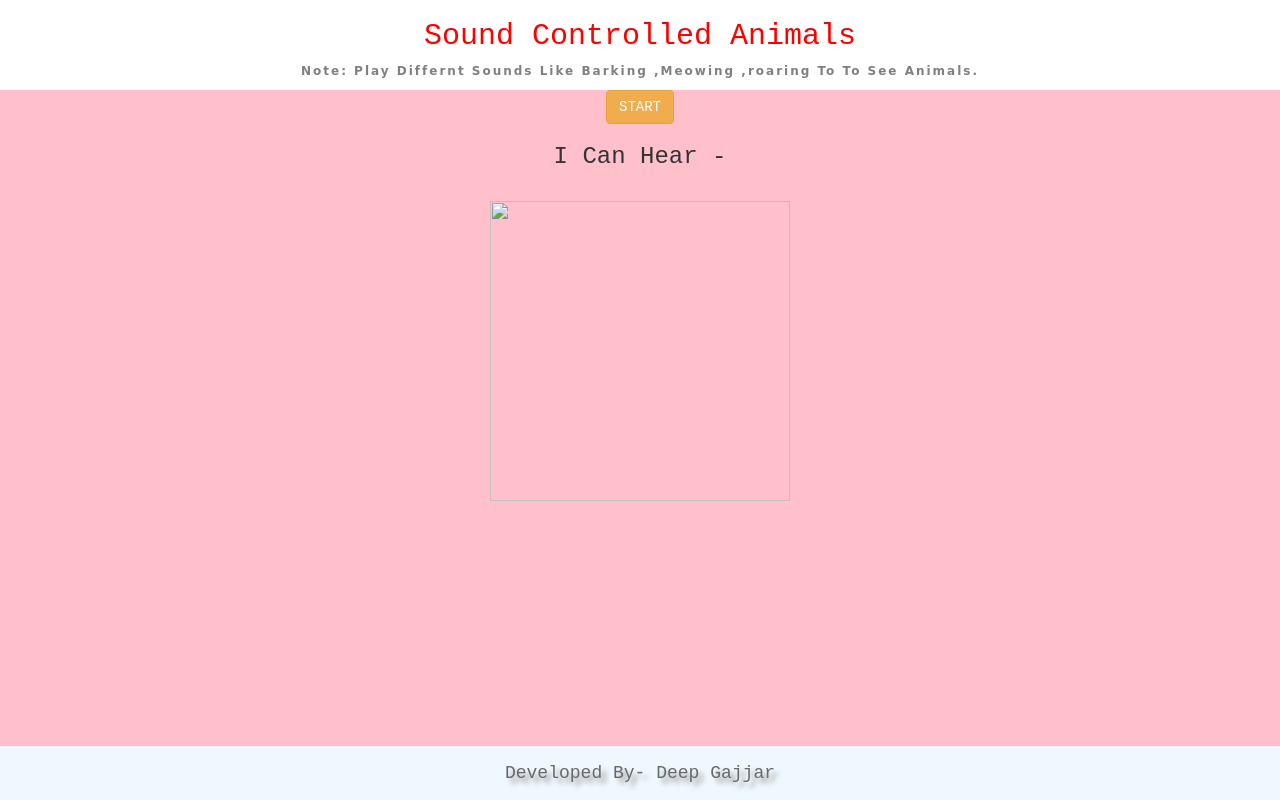
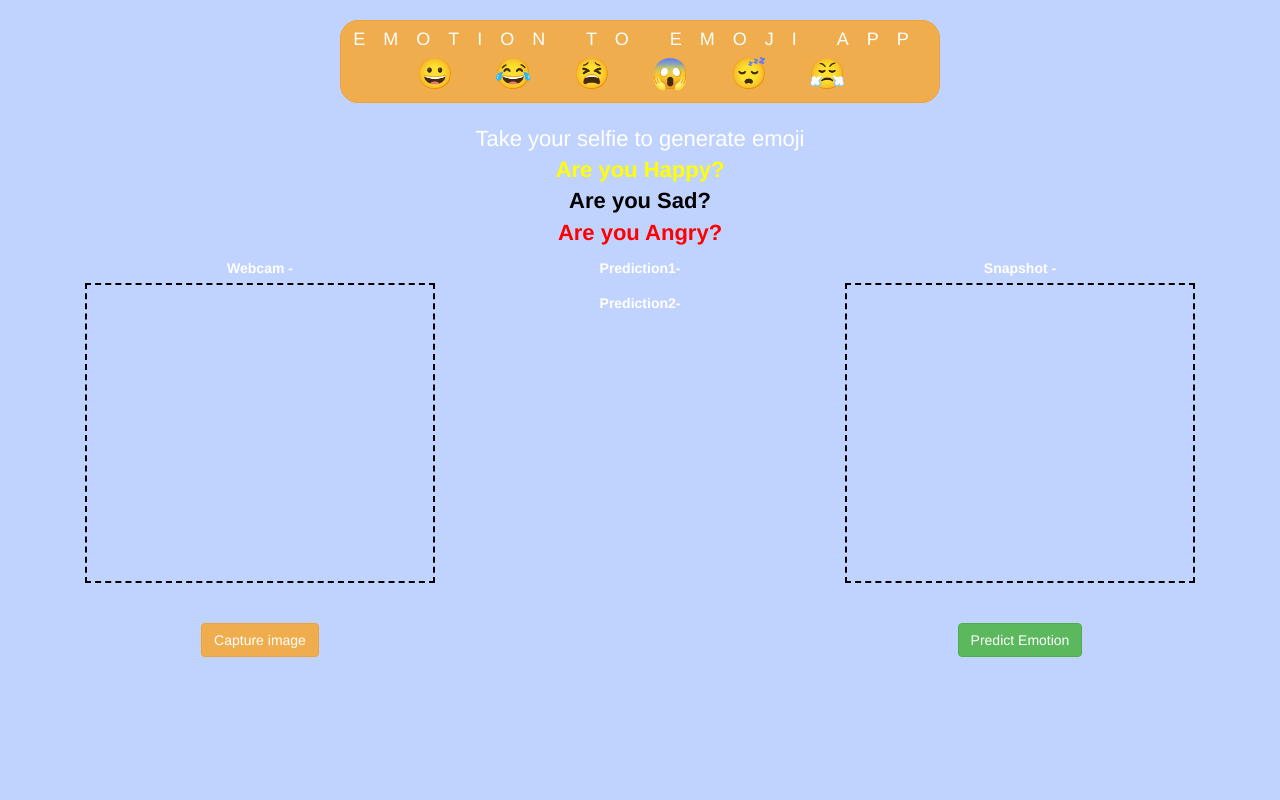
Before and after one commit to DeepGajjar7/emotion-to-emoji, a plain HTML site: page index.html in a window 1280 px wide. Drawn offline with nearby package versions, Linux system fonts and the light colour scheme; a script that the page names is missing.

Commit message:
Add files via upload

```diff
--- a/index.html
+++ b/index.html
@@ -1,36 +1,74 @@
 
 <html>
   <head>
-    <title>Sound Identification Web App</title>
+    <title>Emotion To Emoji</title>
     <meta name="viewport" content="width=device-width, initial-scale=1.0">
     <link rel="stylesheet" href="https://maxcdn.bootstrapcdn.com/bootstrap/3.4.0/css/bootstrap.min.css">
     <script src="https://ajax.googleapis.com/ajax/libs/jquery/3.4.1/jquery.min.js"></script>
     <script src="https://maxcdn.bootstrapcdn.com/bootstrap/3.4.0/js/bootstrap.min.js"></script>
+
     <script src="https://unpkg.com/ml5@0.4.3/dist/ml5.min.js"></script>
+    <script src="https://cdnjs.cloudflare.com/ajax/libs/webcamjs/1.0.26/webcam.js"></script>
+
     <link rel="stylesheet" type="text/css" href="style.css">
   </head>
 
   <body>
-    <div class="col-xs-12 header_div text-center" >
-      <h2>Sound Controlled Animals</h2>
-      <p>Note: Play Differnt Sounds Like Barking ,Meowing ,roaring To To See Animals.</p>
+  <div class="container">
+
+    <center>
+
+      <h3 class="btn btn-warning heading">EMOTION TO EMOJI APP  <br>
+      <span>&#128512;</span>
+      <span>&#128514;</span>
+      <span>&#128555;</span>
+      <span>&#128561;</span>
+      <span>&#128564;</span>
+      <span>&#128548;</span>
+      </h3>
+
+      <br><br>
+
+      <p style="font-size: 22px;">Take your selfie to generate emoji
+      	<br>
+        <b style="color: yellow">Are you Happy?</b>
+        <br>
+        <b style="color: black">Are you Sad?</b>
+        <br>
+        <b style="color: red">Are you Angry?</b>
+        <br>
+      </p>
+
+      <div class="col-md-4 col-sm-12 col-xs-12">
+        <label>Webcam - </label>
+        <div id="camera">
+
+        </div>
+        <br><br>
+        <button class="btn btn-warning" onclick="take_snapshot()">Capture image</button>
+      </div>
+      <div class="col-md-4 col-sm-12 col-xs-12">
+        <label >Prediction1-</label>
+        <p class="emotion_name" id="result_emotion_name"></p>
+        <p class="emoji" id="update_emoji"></p>
+        <label >Prediction2-</label>
+        <p class="emotion_name" id="result_emotion_name1"></p>
+        <p class="emoji" id="update_emoji1"></p>
+      </div>
+      <div class="col-md-4 col-sm-12 col-xs-12">
+	      <label>Snapshot - </label>
+        <div id="result">
+
+        </div>
+        <br><br>
+        <button class="btn btn-success"onclick="check()">Predict Emotion</button>
       </div>
 
-      <div>
-        <center>
-          <br>
-          <button class="btn btn-warning" onclick="startdancing()">START</button>
-          <br>
-          <h3 id="soundname">I Can Hear -</h3>
-          <br>
-          <img id="image" src="ear.jpg" width="300" height="=300">
-        </center>
-      </div>
+    </center>
 
-      <div class="copy_right_footer">
-        Developed By- Deep Gajjar
-      </div>
+  </div>
 
 <script src="main.js"></script>
+
   </body>
 </html>
--- a/main.js
+++ b/main.js
@@ -1,25 +1,35 @@
-//https://teachablemachine.withgoogle.com/models/THE0KuYGb/
-function startdancing(){
-    navigator.mediaDevices.getUserMedia({audio:true});
-    classifier=ml5.soundClassifier('https://teachablemachine.withgoogle.com/models/GN8Mc70Ztw/model.json',modelloaded);
+var prediction1="";
+var prediction2="";
+
+console.log("ml5 version="+ml5.version);
+var classifier=ml5.imageClassifier('https://teachablemachine.withgoogle.com/models/797nNedup/model.json',model_loaded);
+function model_loaded(){
+    console.log("model is loaded");
 }
 
-function modelloaded(){
-    classifier.classify(gotresult);
+Webcam.set({
+    width:350,
+    heigth:300,
+    image_format:'png',
+    png_quality:90
+});
+
+camera=document.getElementById("camera");
+
+Webcam.attach(camera);
+
+function take_snapshot(){
+    Webcam.snap(
+        function (data_uri){
+            document.getElementById("result").innerHTML='<img id="captureimage" src="'+data_uri+'">';
+        }
+    );
 }
 
-function gotresult(error,results){
-    if (error){
-        console.error(error);
-    }
-    else{
-        console.log(results);
-        document.getElementById("soundname").innerHTML="I can hear- "+results[0].label;
-        if(results[0].label=="Dog"){
-            document.getElementById("image").src="dog.jfif";
-        }
-        if(results[0].label=="Cat"){
-            document.getElementById("image").src="cat.jfif";
-        }
-    }
+function speak(){
+    var synth=window.speechSynthesis;
+    speakdata1="the first preidition is "+prediction1;
+    speakdata2="and the second preidition is "+prediction2;
+    var utterThis=new SpeechSynthesisUtterance(speakdata1+speakdata2);
+    synth.speak(utterThis)
 }
--- a/style.css
+++ b/style.css
@@ -1,38 +1,32 @@
-body {
-    background:pink;
-    font-family: 'Courier New', Courier, monospace;
+body
+{
+  color: white;
+  background: #c0d3ff;
 }
-
-.header_div{
-    background: white;
-    color: red;
+span
+{
+  font-size: 30px;
 }
-
-.header_div p{
-    font-family: 'Cedarville Cursive', cursive;
-    color: gray;
-    font-size: 12px;
-    font-weight: bold;
-    letter-spacing: 2px;
+#camera , #result
+{
+  border: 2px dashed black;
+  width: 350px;
+  height: 300px;
 }
-
-.main_div button{
-    margin-top: 30px;
-    letter-spacing: 3px;
-    font-family: sans-serif;
-    font-weight: bolder;
-    width: 130px;
+#result_emotion_name ,#result_emotion_name2
+{
+  color: black;
 }
-
-.copy_right_footer{
-    position: fixed;
-    color: dimgrey;
-    text-align: center;
-    text-shadow: 5px 5px 5px rgb(151, 149 , 149);
-    font-size: 18px;
-    font-family: inherit;
-    width: 100%;
-    background-color: aliceblue;
-    bottom: 0;
-    line-height: 3;
+.emotion_name
+{
+  font-size: 40px;
 }
+.emoji
+{
+  font-size:48px;
+}
+.heading{
+  font-size: 18px;
+   border-radius: 18px;
+    letter-spacing: 18px;
+}
```
